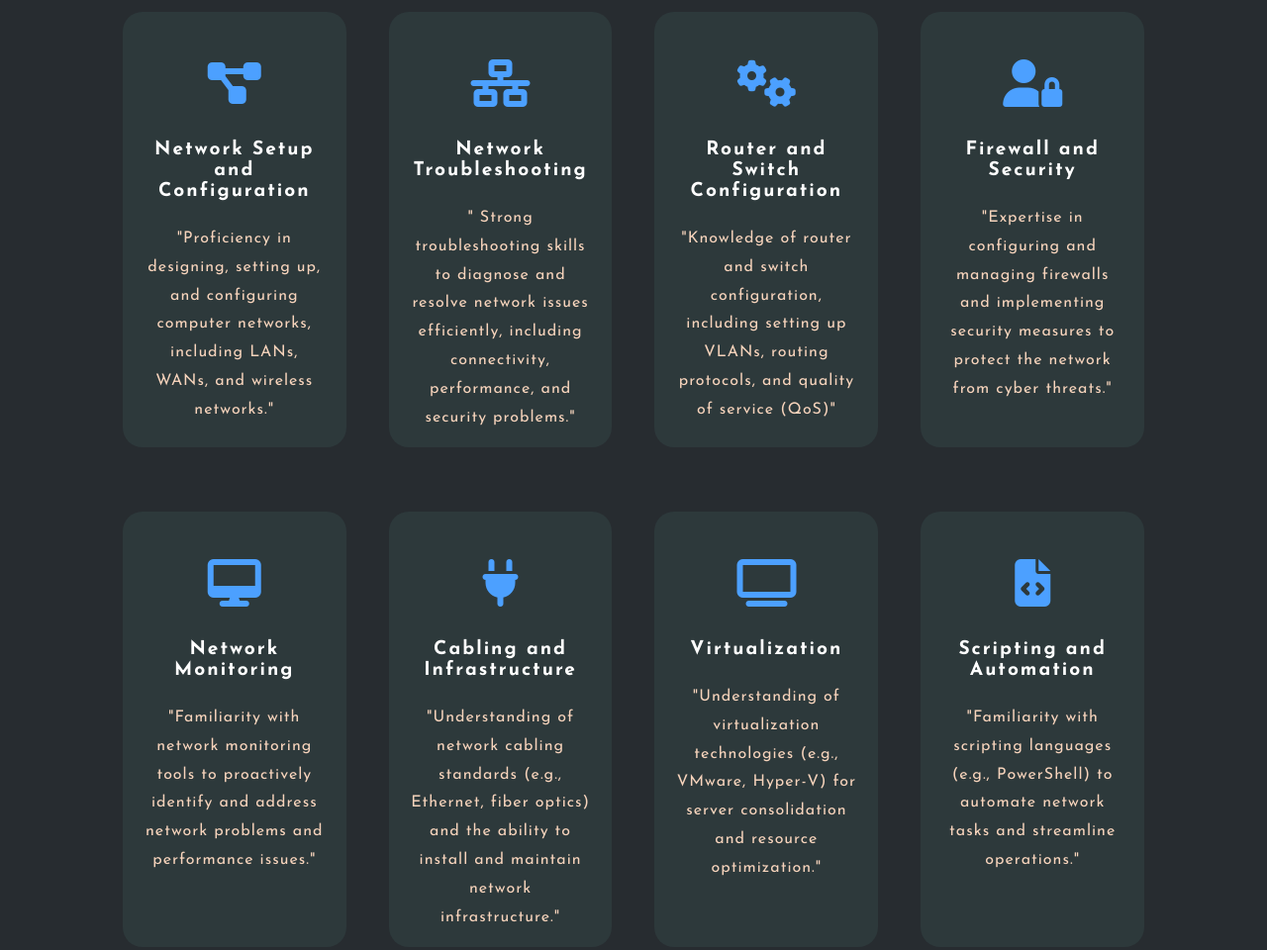
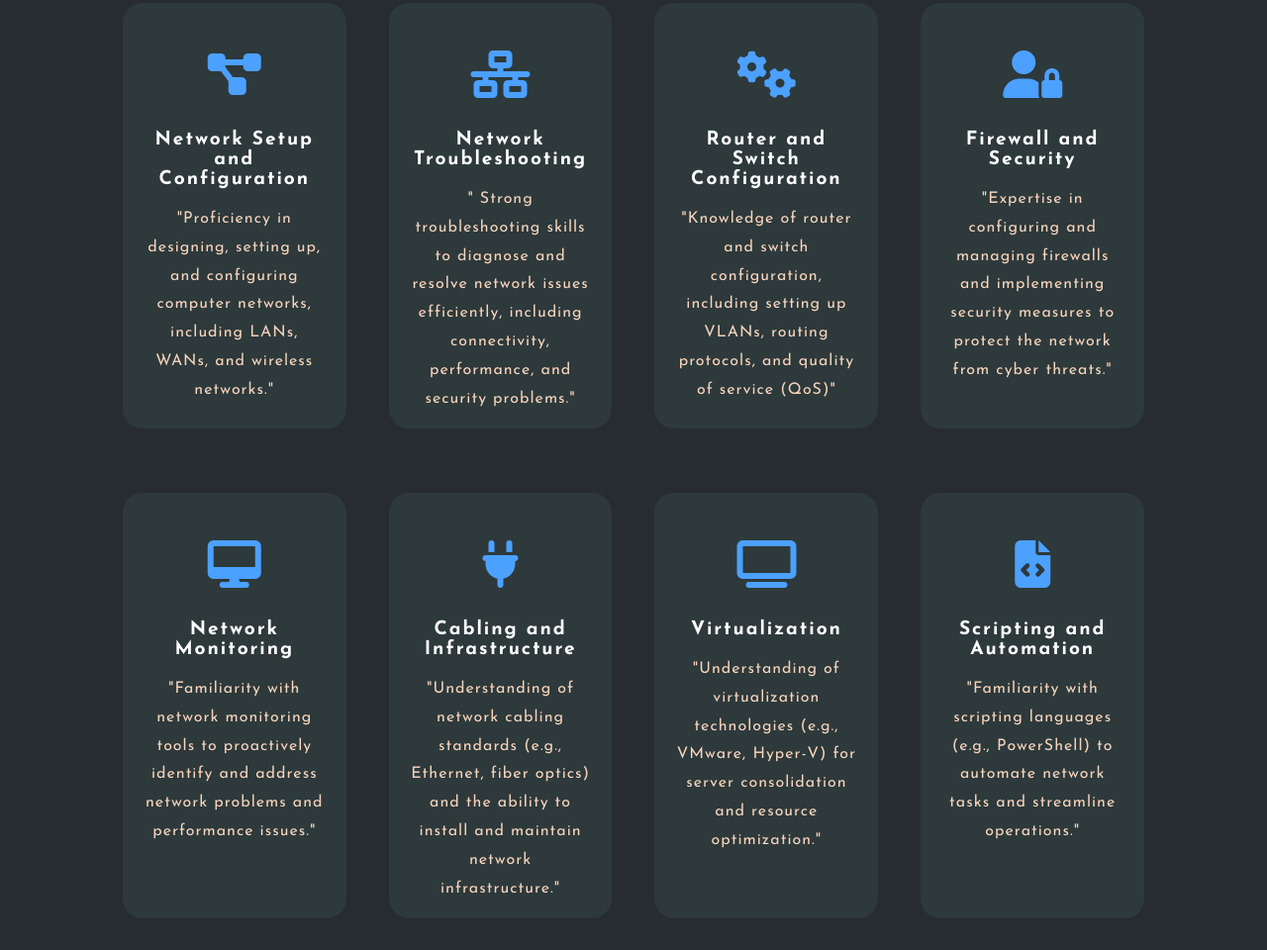
Before and after one commit to OUKHOUYA99/khalid., a plain HTML site: page index.html in a window 1280 px wide. Shown: the part 1730-2690 px from the top of the page at 99% size. Drawn offline with Linux system fonts and the light colour scheme.

Commit message:
Update index.html

```diff
--- a/index.html
+++ b/index.html
@@ -42,12 +42,11 @@
         </section>
         <section class="about">
             <div class="container-images">
-
-                <img src="images/about 1.png" alt="">
+                <img src="images/about1.png" alt="">
             </div>
             <div class="container-txt">
                 <h1><span>About</span> Me</h1>
-                <h5>Full-stack <span>IT-Support</span></h5>
+                <h4>Full-stack <span>IT-Support</span></h4><br>
                 <p>
                     Greetings! I'm khalid, a dedicated it support technology with a passion for crafting seamless and efficient digital landscapes.
                     Armed with a diploma in Field of computer network technology ,
@@ -66,56 +65,56 @@
             <div class="box">
                 <div class="card">
                     <i class="fas fa-project-diagram"></i>
-                    <h5><a href="#">Network Setup and Configuration</a></h5>
+                    <h4><a href="#">Network Setup and Configuration</a></h4><br>
                     <p>"Proficiency in designing, setting up, and configuring computer networks, including LANs, WANs, and wireless networks."</p>
                 </div>
                 <div class="card">
                     <i class="fas fa-network-wired"></i>
-                    <h5><a href="#">Network Troubleshooting</a></h5>
+                    <h4><a href="#">Network Troubleshooting</a></h4><br>
                     <p>" Strong troubleshooting skills to diagnose and resolve network issues efficiently, including connectivity, performance, and security problems."</p>
                 </div>
                 <div class="card">
                     <i class="fa-solid fa-gears"></i>
-                    <h5><a href="#">Router and Switch Configuration</a></h5>
+                    <h4><a href="#">Router and Switch Configuration</a></h4><br>
                     <p>"Knowledge of router and switch configuration, including setting up VLANs, routing protocols, and quality of service (QoS)"</p>
                 </div>
                 <div class="card">
                     <i class="fas fa-user-lock"></i>
-                    <h5><a href="#">Firewall and Security</a></h5>
+                    <h4><a href="#">Firewall and Security</a></h4><br>
                     <p>"Expertise in configuring and managing firewalls and implementing security measures to protect the network from cyber threats."</p>
                 </div>
             </div>
             <div class="box">
                 <div class="card">
                     <i class="fas fa-desktop"></i>
-                    <h5><a href="#">Network Monitoring</a></h5>
+                    <h4><a href="#">Network Monitoring</a></h4><br>
                     <p>"Familiarity with network monitoring tools to proactively identify and address network problems and performance issues."</p>
                 </div>
                 <div class="card">
                     <i class="fas fa-plug"></i>
-                    <h5><a href="#">Cabling and Infrastructure</a></h5>
+                    <h4><a href="#">Cabling and Infrastructure</a></h4><br>
                     <p>"Understanding of network cabling standards (e.g., Ethernet, fiber optics) and the ability to install and maintain network infrastructure."</p>
                 </div>
                 <div class="card">
                     <i class="fas fa-tv"></i>
-                    <h5><a href="#">Virtualization</a></h5>
+                    <h4><a href="#">Virtualization</a></h4><br>
                     <p>"Understanding of virtualization technologies (e.g., VMware, Hyper-V) for server consolidation and resource optimization."</p>
                 </div>
                 <div class="card">
                     <i class="fas fa-file-code"></i>
-                    <h5><a href="#">Scripting and Automation</a></h5>
+                    <h4><a href="#">Scripting and Automation</a></h4><br>
                     <p>"Familiarity with scripting languages (e.g., PowerShell) to automate network tasks and streamline operations."</p>
                 </div>
             </div>
             <div class="box">
                 <div class="card">
                     <i class="fas fa-photo-video"></i>
-                    <h5><a href="#">Photoshop</a></h5>
+                    <h4><a href="#">Photoshop</a></h4><br>
                     <p>"Expertise in enhancing and retouching photos, The ability to create unique and memorable logos that represent a brand or company effectively."</p>
                 </div>
                 <div class="card">
                     <i class="fas fa-file-csv"></i>
-                    <h5><a href="#">Microsoft Office</a></h5>
+                    <h4><a href="#">Microsoft Office</a></h4><br>
                     <p>"Proficiency in Microsoft Office applications like Word, PowerPoint, and Excel for creating and formatting documents and presentations."</p>
                 </div>
             </div>
```
